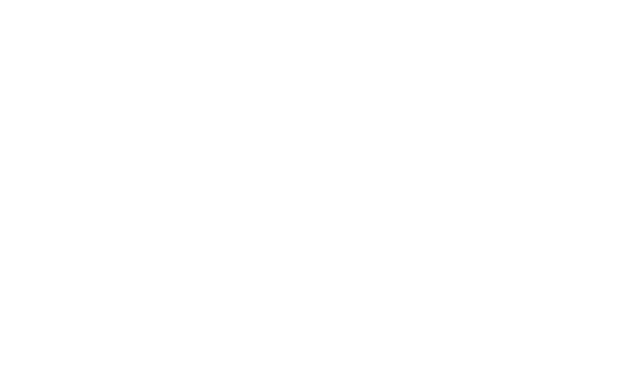
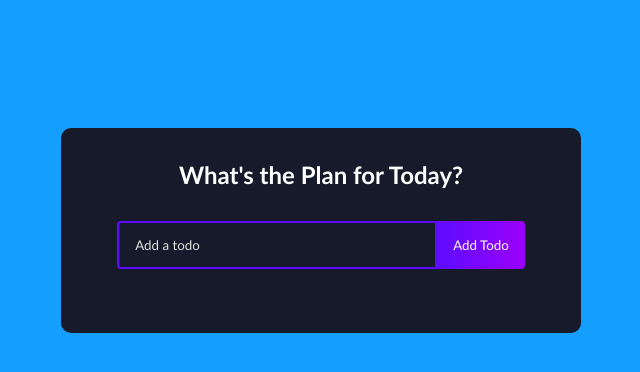
Before and after one commit to Gulxumor/my-react-project, a React (Create React App) app: page / in a window 1280 px wide. Shown: the top 372 px of the page, without its empty margins (319-959 px from the left). Built offline with nearby package versions, Linux system fonts and the light colour scheme.

Commit message:
to-do list created

```diff
--- a/package.json
+++ b/package.json
@@ -8,6 +8,7 @@
     "@testing-library/user-event": "^13.5.0",
     "react": "^18.2.0",
     "react-dom": "^18.2.0",
+    "react-icons": "^4.8.0",
     "react-scripts": "5.0.1",
     "web-vitals": "^2.1.4"
   },
--- /dev/null
+++ b/src/App.js
@@ -0,0 +1,10 @@
+import React from 'react'
+import TodoList from './components/To do/TodoList'
+
+export default function App() {
+    return (
+        <div className='todo-app'>
+            <TodoList />
+        </div>
+    )
+}
--- a/src/components/Card.jsx
+++ /dev/null
@@ -1,15 +0,0 @@
-import React from "react";
-
-class Card extends React.Component {
-  constructor(props) {
-    super(props);
-    this.state = {};
-  }
-
-  render() {
-      return <div>
-
-    </div>;
-  }
-}
-export default Card;
--- /dev/null
+++ b/src/components/To do/Todo.jsx
@@ -0,0 +1,47 @@
+import React, { useState } from "react";
+import TodoForm from "./TodoForm";
+import { RiCloseCircleLine } from "react-icons/ri";
+import { TiEdit } from "react-icons/ti";
+import "../../index.css"
+
+const Todo = ({ todos, completeTodo, removeTodo, updateTodo }) => {
+  const [edit, setEdit] = useState({
+    id: null,
+    value: "",
+  });
+
+  const submitUpdate = (value) => {
+    updateTodo(edit.id, value);
+    setEdit({
+      id: null,
+      value: "",
+    });
+  };
+
+  if (edit.id) {
+    return <TodoForm edit={edit} onSubmit={submitUpdate} />;
+  }
+
+  return todos.map((todo, index) => (
+    <div
+      className={todo.isComplete ? "todo-row complete" : "todo-row"}
+      key={index}
+    >
+      <div key={todo.id} onClick={() => completeTodo(todo.id)}>
+        {todo.text}
+      </div>
+      <div className="icons">
+        <RiCloseCircleLine
+          onClick={() => removeTodo(todo.id)}
+          className="delete-icon"
+        />
+        <TiEdit
+          onClick={() => setEdit({ id: todo.id, value: todo.text })}
+          className="edit-icon"
+        />
+      </div>
+    </div>
+  ));
+};
+
+export default Todo;
--- /dev/null
+++ b/src/components/To do/TodoForm.jsx
@@ -0,0 +1,61 @@
+import React, { useState, useEffect, useRef } from "react";
+
+function TodoForm(props) {
+  const [input, setInput] = useState(props.edit ? props.edit.value : "");
+
+  const inputRef = useRef(null);
+
+  useEffect(() => {
+    inputRef.current.focus();
+  });
+
+  const handleChange = (e) => {
+    setInput(e.target.value);
+  };
+
+  const handleSubmit = (e) => {
+    e.preventDefault();
+
+    props.onSubmit({
+      id: Math.floor(Math.random() * 10000),
+      text: input,
+    });
+    setInput("");
+  };
+
+  return (
+    <form onSubmit={handleSubmit} className="todo-form">
+      {props.edit ? (
+        <>
+          <input
+            placeholder="Update your item"
+            value={input}
+            onChange={handleChange}
+            name="text"
+            ref={inputRef}
+            className="todo-input edit"
+          />
+          <button onClick={handleSubmit} className="todo-button edit">
+            Update
+          </button>
+        </>
+      ) : (
+        <>
+          <input
+            placeholder="Add a todo"
+            value={input}
+            onChange={handleChange}
+            name="text"
+            className="todo-input"
+            ref={inputRef}
+          />
+          <button onClick={handleSubmit} className="todo-button">
+            Add todo
+          </button>
+        </>
+      )}
+    </form>
+  );
+}
+
+export default TodoForm;
--- /dev/null
+++ b/src/components/To do/TodoList.jsx
@@ -0,0 +1,59 @@
+import React, { useState } from "react";
+import TodoForm from "./TodoForm";
+import Todo from "./Todo";
+
+function TodoList() {
+  const [todos, setTodos] = useState([]);
+
+  const addTodo = (todo) => {
+    if (!todo.text || /^\s*$/.test(todo.text)) {
+      return;
+    }
+
+    const newTodos = [todo, ...todos];
+
+    setTodos(newTodos);
+    console.log(...todos);
+  };
+
+  const updateTodo = (todoId, newValue) => {
+    if (!newValue.text || /^\s*$/.test(newValue.text)) {
+      return;
+    }
+
+    setTodos((prev) =>
+      prev.map((item) => (item.id === todoId ? newValue : item))
+    );
+  };
+
+  const removeTodo = (id) => {
+    const removedArr = [...todos].filter((todo) => todo.id !== id);
+
+    setTodos(removedArr);
+  };
+
+  const completeTodo = (id) => {
+    let updatedTodos = todos.map((todo) => {
+      if (todo.id === id) {
+        todo.isComplete = !todo.isComplete;
+      }
+      return todo;
+    });
+    setTodos(updatedTodos);
+  };
+
+  return (
+    <>
+      <h1>What's the Plan for Today?</h1>
+      <TodoForm onSubmit={addTodo} />
+      <Todo
+        todos={todos}
+        completeTodo={completeTodo}
+        removeTodo={removeTodo}
+        updateTodo={updateTodo}
+      />
+    </>
+  );
+}
+
+export default TodoList;
--- a/src/index.css
+++ b/src/index.css
@@ -1,3 +1,141 @@
-.main{
-    margin: auto 0
+* {
+    box-sizing: border-box;
+    margin: 0;
+    padding: 0;
+    font-family: 'Trebuchet MS', 'Lucida Sans Unicode', 'Lucida Grande', 'Lucida Sans', Arial, sans-serif;
 }
+
+
+body {
+    /* background: linear-gradient(90deg,
+            rgba(48, 16, 255, 1) 0%,
+            rgba(100, 115, 255, 1) 100%); */
+            background: #149fff;
+    max-width: 100vw;
+    width: 100%;
+    max-height: 100vh;
+    height: 100px;
+    overflow: hidden;
+}
+
+.todo-app {
+    position: relative;
+    display: flex;
+    flex-direction: column;
+    justify-content: flex-start;
+    width: 520px;
+    max-height: 600px;
+    background: #161a2b;
+    text-align: center;
+    margin: 128px auto;
+    border-radius: 10px;
+    padding-bottom: 32px;
+    overflow-y: auto;
+}
+
+h1 {
+    margin: 32px 0;
+    color: #fff;
+    font-size: 24px;
+}
+
+.complete {
+    text-decoration: line-through;
+    background-color: yellow;
+    opacity: 0.4;
+}
+
+.todo-form {
+    margin-bottom: 32px;
+}
+
+.todo-input {
+    padding: 14px 32px 14px 16px;
+    border-radius: 4px 0 0 4px;
+    border: 2px solid #5d0cff;
+    outline: none;
+    width: 320px;
+    background: transparent;
+    color: #fff;
+}
+
+.todo-input::placeholder {
+    color: #e2e2e2;
+}
+
+.todo-button {
+    padding: 16px;
+    border: none;
+    border-radius: 0 4px 4px 0;
+    cursor: pointer;
+    outline: none;
+    background: linear-gradient(90deg,
+            rgba(93, 12, 255, 1) 0%,
+            rgba(155, 0, 250, 1) 100%);
+    color: #fff;
+    text-transform: capitalize;
+}
+
+.todo-input.edit {
+    border: 2px solid #149fff;
+}
+
+.todo-button.edit {
+    background: linear-gradient(90deg,
+            rgba(20, 159, 255, 1) 0%,
+            rgba(17, 122, 255, 1) 100%);
+    padding: 16px 22px;
+}
+
+.todo-container {
+    display: flex;
+    flex-direction: row;
+    /* position: relative; */
+}
+
+.todo-row {
+    display: flex;
+    justify-content: space-between;
+    align-items: center;
+    margin: 4px auto;
+    color: #fff;
+    background: linear-gradient(90deg,
+            rgba(255, 118, 20, 1) 0%,
+            rgba(255, 84, 17, 1) 100%);
+    padding: 16px;
+    border-radius: 5px;
+    width: 90%;
+    /* uzun so'zlarni pastga tushurish uchun */
+    overflow-wrap: anywhere;
+}
+
+.todo-row:nth-child(4n + 1) {
+    background: linear-gradient(90deg,
+            rgba(93, 12, 255, 1) 0%,
+            rgba(155, 0, 250, 1) 100%);
+}
+
+.todo-row:nth-child(4n + 2) {
+    background: linear-gradient(90deg,
+            rgba(255, 12, 241, 1) 0%,
+            rgba(250, 0, 135, 1) 100%);
+}
+
+.todo-row:nth-child(4n + 3) {
+    background: linear-gradient(90deg,
+            rgba(20, 159, 255, 1) 0%,
+            rgba(17, 122, 255, 1) 100%);
+}
+
+.icons {
+    display: flex;
+    align-items: center;
+    font-size: 24px;
+    cursor: pointer;
+    color: #fff;
+}
+
+.delete-icon {
+    margin-right: 5px;
+
+}
--- a/src/index.js
+++ b/src/index.js
@@ -1,11 +1,10 @@
 import React from 'react';
 import ReactDOM from 'react-dom/client';
-import Table from './components/Card';
-import './index.css';
+import App from './App';
 
 const root = ReactDOM.createRoot(document.getElementById('root'));
 root.render(
   <React.StrictMode >
-    <Table />
+    <App />
   </React.StrictMode>
 );
```
Also changed, not shown: src/components/Card.css (deleted), 1 other file (tests, documents, lock files or other folders).
